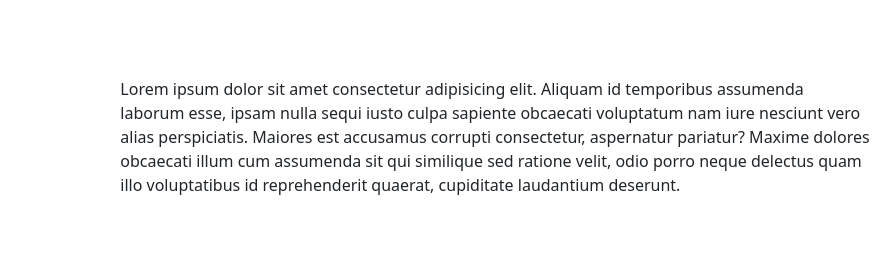
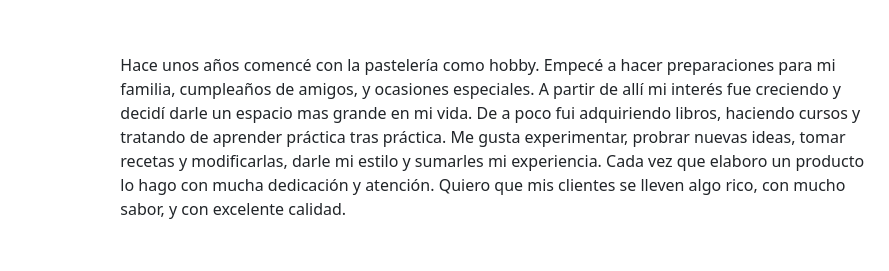
Before and after one commit to juangobber/jony-pasteleria-bootstrap, a plain HTML site: page sobre-mi.html in a window 1280 px wide. Shown: the part 195-466 px from the top of the page, 0-889 px from the left. Drawn offline with nearby package versions, Linux system fonts and the light colour scheme; grey boxes are pictures that could not be loaded; a web font is replaced by a local one.

Commit message:
Update sobre-mi.html

```diff
--- a/sobre-mi.html
+++ b/sobre-mi.html
@@ -55,7 +55,7 @@
       <section class="row m-5 align-items-center justify-content-center">
           <article class="col-md-8 pe-">
             <p>
-              Lorem ipsum dolor sit amet consectetur adipisicing elit. Aliquam id temporibus assumenda laborum esse, ipsam nulla sequi iusto culpa sapiente obcaecati voluptatum nam iure nesciunt vero alias perspiciatis. Maiores est accusamus corrupti consectetur, aspernatur pariatur? Maxime dolores obcaecati illum cum assumenda sit qui similique sed ratione velit, odio porro neque delectus quam illo voluptatibus id reprehenderit quaerat, cupiditate laudantium deserunt.
+              Hace unos años comencé con la pastelería como hobby. Empecé a hacer preparaciones para mi familia, cumpleaños de amigos, y ocasiones especiales. A partir de allí mi interés fue creciendo y decidí darle un espacio mas grande en mi vida. De a poco fui adquiriendo libros, haciendo cursos y tratando de aprender práctica tras práctica. Me gusta experimentar, probrar nuevas ideas, tomar recetas y modificarlas, darle mi estilo y sumarles mi experiencia. Cada vez que elaboro un producto lo hago con mucha dedicación y atención. Quiero que mis clientes se lleven algo rico, con mucho sabor, y con excelente calidad.
             </p>
           </article>
           <article class="col-md-3">
```
